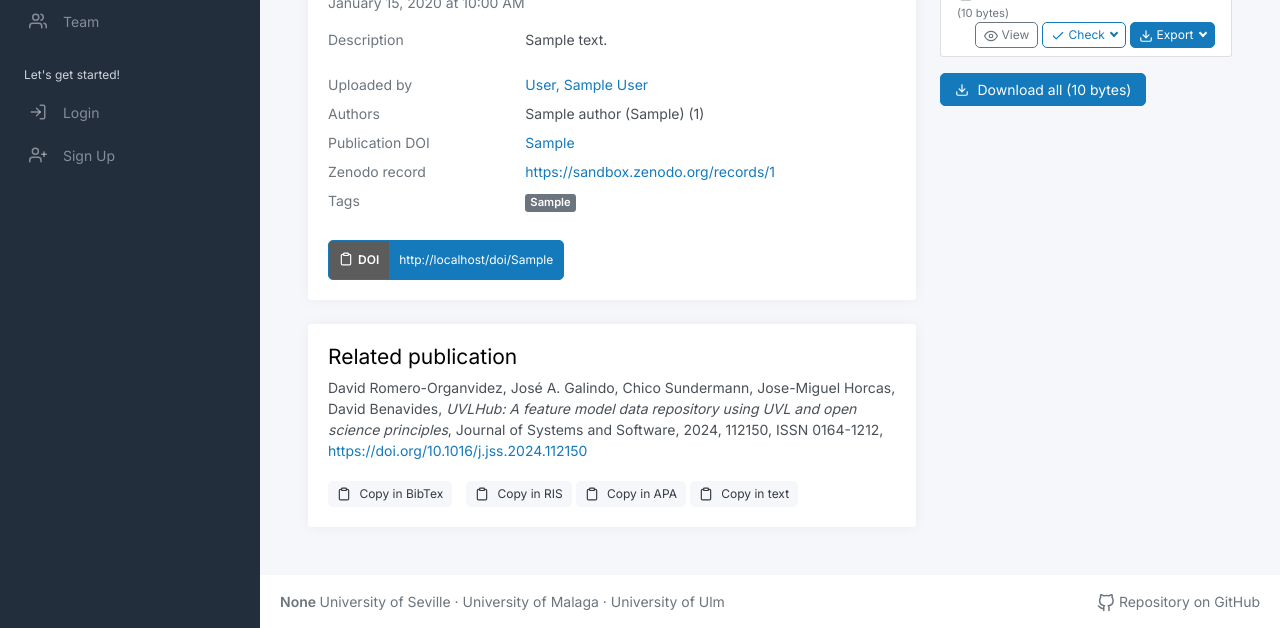
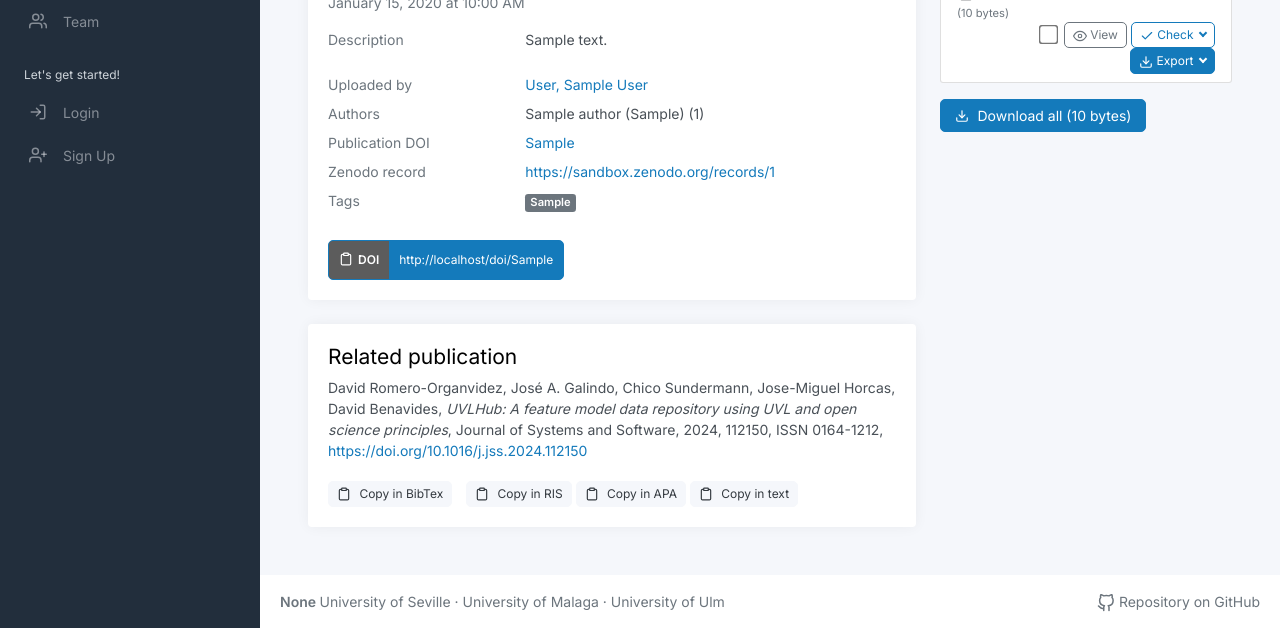
Before and after one commit to rubpergar/piripi-hub, a Flask app: template app/modules/dataset/templates/dataset/view_dataset.html in a window 1280 px wide. Shown: the part 226-854 px from the top of the page. Run offline with Flask 3, Linux system fonts and the light colour scheme; the template is opened without the code that fills it: values that come from a table or form of the project are taken from there, others are empty; tables that the repository leaves empty hold one stand-in row (values such as "Sample post"); parts of the project's set-up code (start-up, migrations or seed data) failed here and were passed over; some libraries are stand-ins or nearby versions.

Commit message:
[feat]: creada checkbox en los modelos

```diff
--- a/app/modules/dataset/templates/dataset/view_dataset.html
+++ b/app/modules/dataset/templates/dataset/view_dataset.html
@@ -269,6 +269,10 @@
                             </div>
                             <div class="col-12 text-end" >
 
+                                <input type="checkbox" class="model-checkbox" onclick="updateSelectedCount()" data-file-id="{{ file.id }}"
+                                    style="margin-right: 5px; transform: scale(1.5); vertical-align: middle;">
+
+
                                 <button onclick="viewFile('{{ file.id }}')" class="btn btn-outline-secondary btn-sm" style="border-radius: 5px;">
                                     <i data-feather="eye"></i> View
                                 </button>
```
